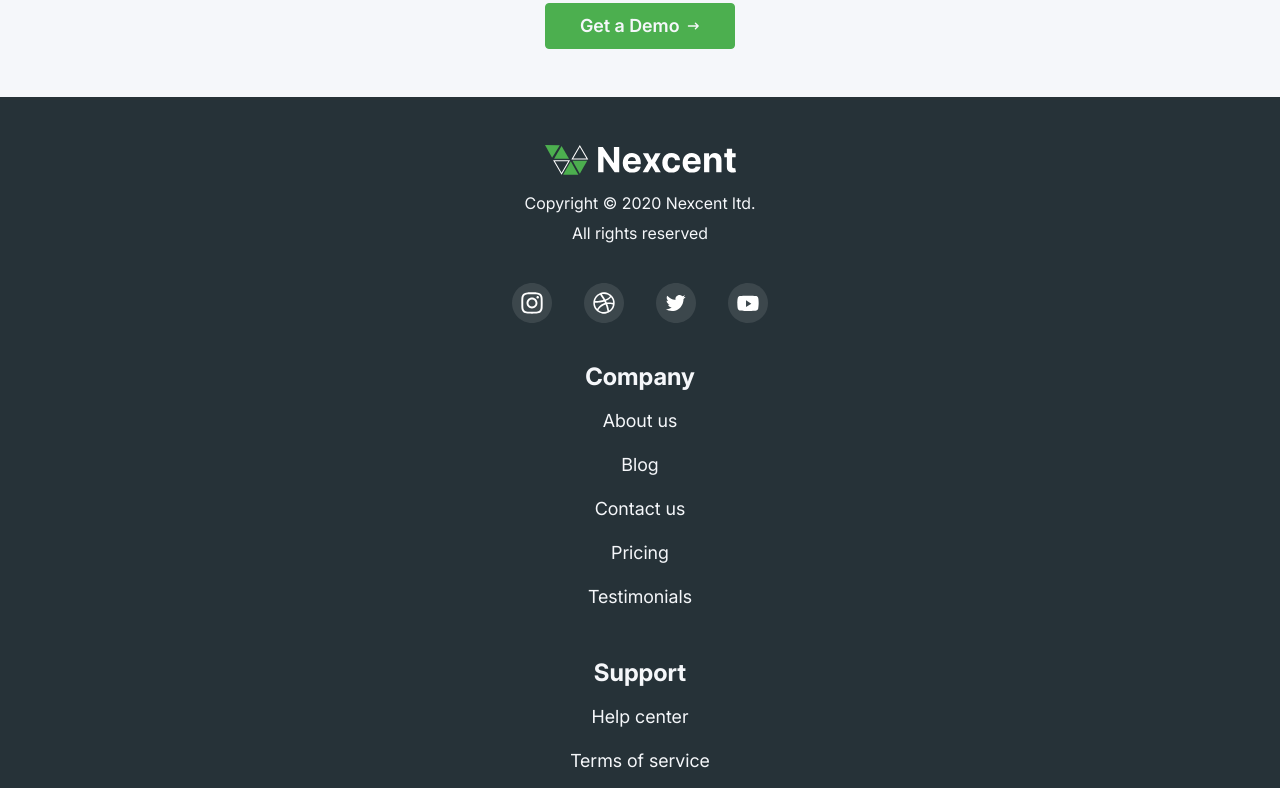
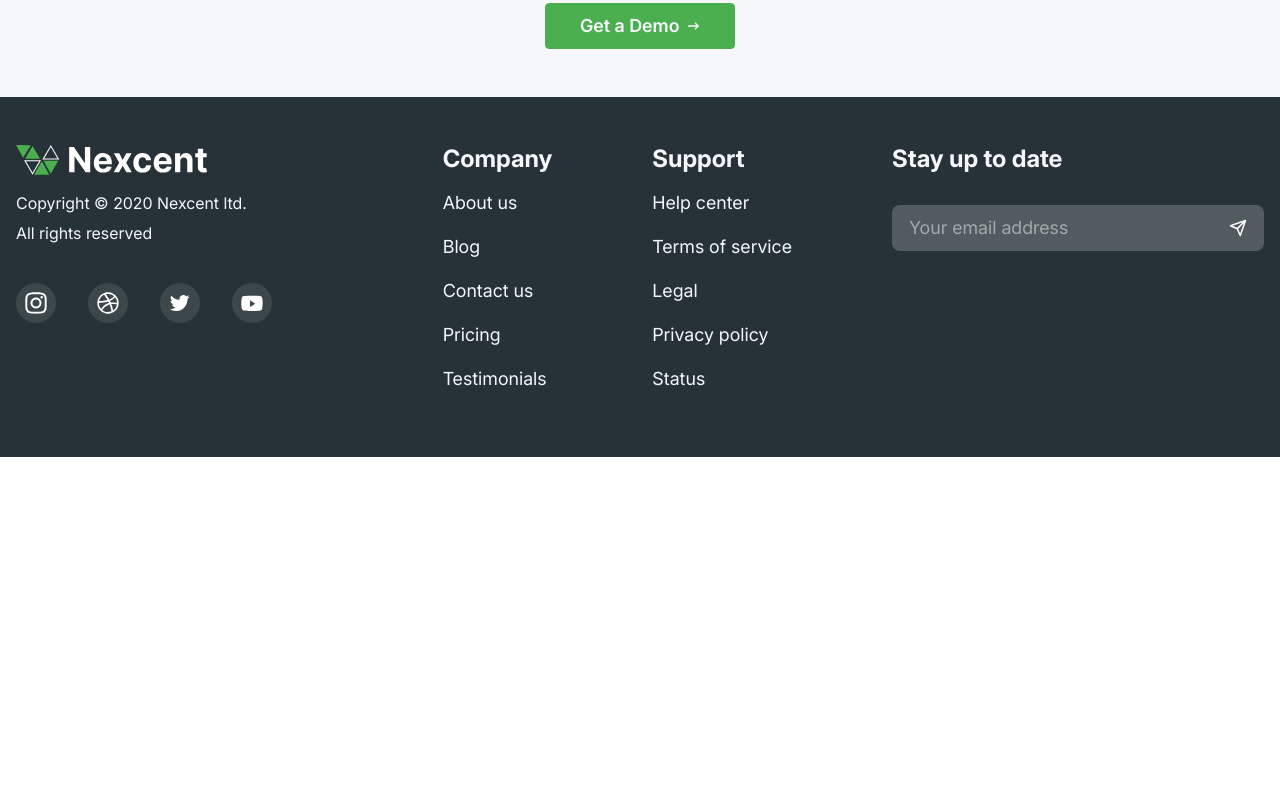
Before and after one commit to iecya/nexcent-saas-case-study, a website: page index.html in a window 1280 px wide. Shown: the part 4219-5007 px from the top of the page. After the commit the page ends 4676 px from the top, so only its background shows below. Drawn offline with nearby package versions, Linux system fonts and the light colour scheme; files that its build step writes are made by us from their sources; a web font is replaced by a local one.

Commit message:
Footer styling for desktop

```diff
--- a/index.html
+++ b/index.html
@@ -269,13 +269,13 @@
 </section>
 
 <footer class="w-full bg-black py-8">
-    <div class="max-w-7xl mx-auto text-center p-4 flex flex-col text-silver gap-10">
-        <div class="identity">
-            <img class="m-auto mb-4" src="./assets/img/logo-dark.svg" />
+    <div class="max-w-7xl mx-auto p-4 flex flex-col text-silver gap-10 xl:flex-row justify-between xl:gap-4">
+        <div class="identity text-center xl:text-left flex-1">
+            <img class="m-auto mb-4 xl:mx-0" src="./assets/img/logo-dark.svg" />
             <p class="leading-9s">Copyright © 2020 Nexcent ltd.</p>
             <p class="leading-9">All rights reserved</p>
 
-            <div class="flex justify-center gap-8 mt-8">
+            <div class="flex justify-center gap-8 mt-8 xl:justify-start">
                 <a href="#">
                     <img class="w-10" src="./assets/img/instagram-icon.svg" />
                 </a>
@@ -291,7 +291,7 @@
             </div>
         </div>
 
-        <div class="links flex flex-col gap-8">
+        <div class="links flex flex-col gap-8 lg:flex-row justify-between lg:gap-4 text-center lg:text-left flex-2">
             <div class="company">
                 <h4 class="font-bold text-2xl/7">Company</h4>
                 <a class="block my-4 text-lg" href="#">About us</a>
```
